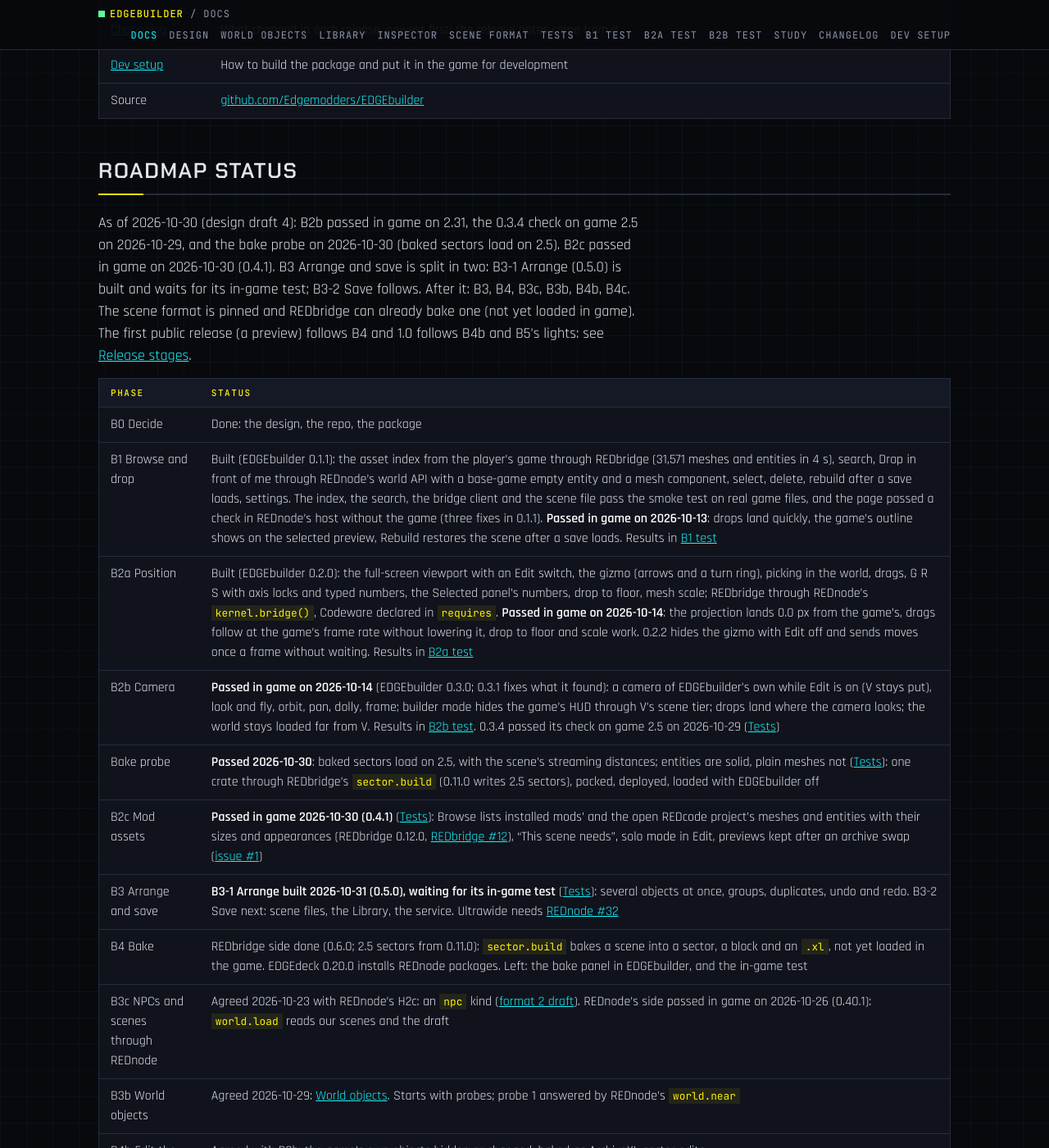
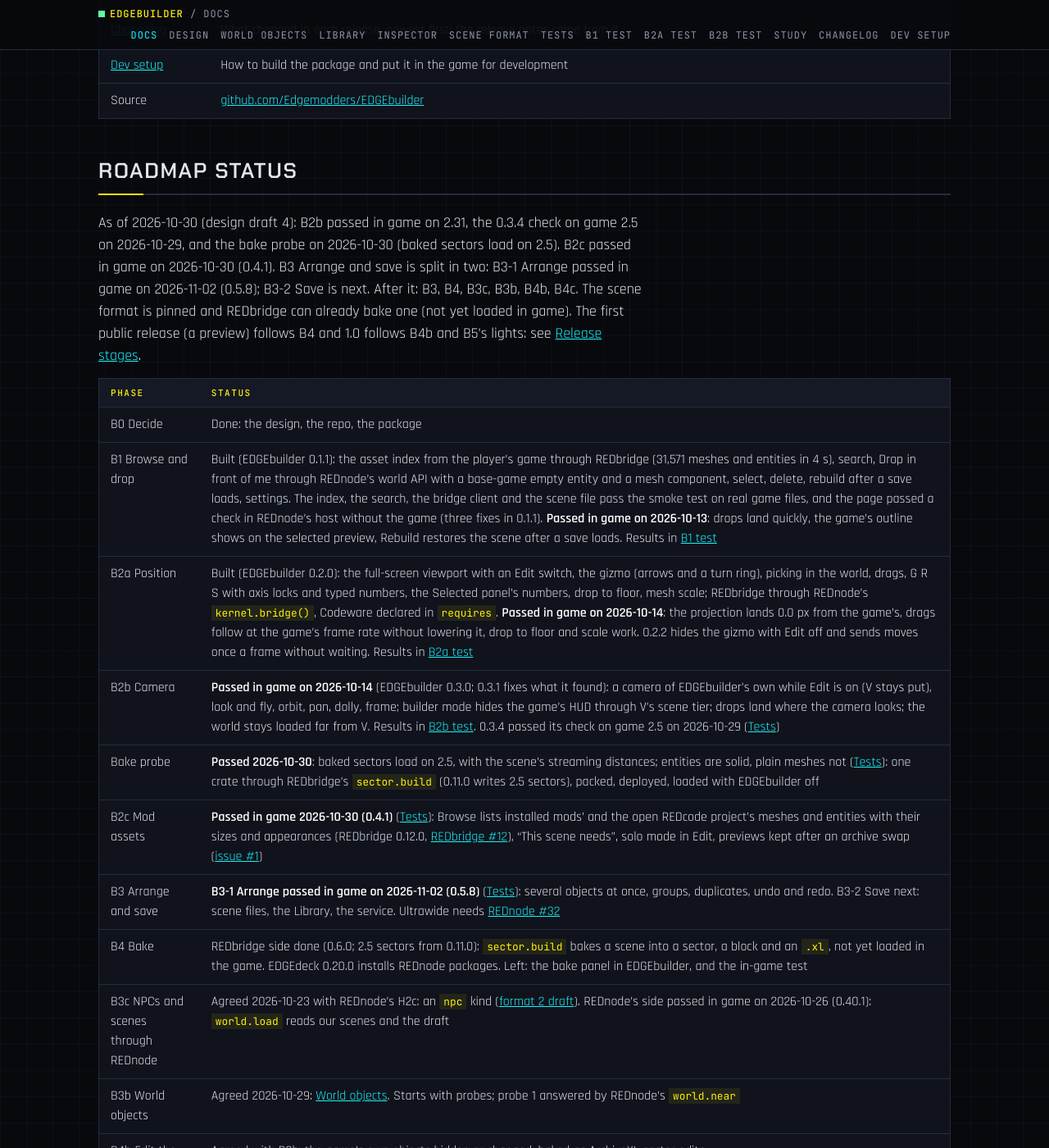
Before and after one commit to Edgemodders/EDGEbuilder, a Jekyll site: the page built from docs/index.md, in a window 1280 px wide and 1400 px high, scrolled down 903 px. Shown: the whole window at 82% size. Built offline with Jekyll 4.4.1, drawn with Linux system fonts in a browser that asks for light colours; our own code applies the rules of GitHub Pages for plain Markdown files.

Commit message:
B3-1 Arrange passed in game (0.5.8): the changelog section for the release
Co-Authored-By: Claude Opus 5.5 <noreply@anthropic.com>

```diff
--- a/docs/index.md
+++ b/docs/index.md
@@ -20,7 +20,7 @@ EDGEbuilder is a world builder for Cyberpunk 2077 that runs inside the game on R
 
 ## Roadmap status
 
-As of 2026-10-30 (design draft 4): B2b passed in game on 2.31, the 0.3.4 check on game 2.5 on 2026-10-29, and the bake probe on 2026-10-30 (baked sectors load on 2.5). B2c passed in game on 2026-10-30 (0.4.1). B3 Arrange and save is split in two: B3-1 Arrange (0.5.0) is built and waits for its in-game test; B3-2 Save follows. After it: B3, B4, B3c, B3b, B4b, B4c. The scene format is pinned and REDbridge can already bake one (not yet loaded in game). The first public release (a preview) follows B4 and 1.0 follows B4b and B5's lights: see [Release stages](design.md#release-stages).
+As of 2026-10-30 (design draft 4): B2b passed in game on 2.31, the 0.3.4 check on game 2.5 on 2026-10-29, and the bake probe on 2026-10-30 (baked sectors load on 2.5). B2c passed in game on 2026-10-30 (0.4.1). B3 Arrange and save is split in two: B3-1 Arrange passed in game on 2026-11-02 (0.5.8); B3-2 Save is next. After it: B3, B4, B3c, B3b, B4b, B4c. The scene format is pinned and REDbridge can already bake one (not yet loaded in game). The first public release (a preview) follows B4 and 1.0 follows B4b and B5's lights: see [Release stages](design.md#release-stages).
 
 | Phase | Status |
 |---|---|
@@ -30,7 +30,7 @@ As of 2026-10-30 (design draft 4): B2b passed in game on 2.31, the 0.3.4 check o
 | B2b Camera | **Passed in game on 2026-10-14** (EDGEbuilder 0.3.0; 0.3.1 fixes what it found): a camera of EDGEbuilder's own while Edit is on (V stays put), look and fly, orbit, pan, dolly, frame; builder mode hides the game's HUD through V's scene tier; drops land where the camera looks; the world stays loaded far from V. Results in [B2b test](b2b-test.md). 0.3.4 passed its check on game 2.5 on 2026-10-29 ([Tests](testing.md#034-check-on-game-25)) |
 | Bake probe | **Passed 2026-10-30**: baked sectors load on 2.5, with the scene's streaming distances; entities are solid, plain meshes not ([Tests](testing.md#bake-probe)): one crate through REDbridge's `sector.build` (0.11.0 writes 2.5 sectors), packed, deployed, loaded with EDGEbuilder off |
 | B2c Mod assets | **Passed in game 2026-10-30 (0.4.1)** ([Tests](testing.md#b2c-mod-assets)): Browse lists installed mods' and the open REDcode project's meshes and entities with their sizes and appearances (REDbridge 0.12.0, [REDbridge #12](https://github.com/Edgemodders/REDbridge/issues/12)), "This scene needs", solo mode in Edit, previews kept after an archive swap ([issue #1](https://github.com/Edgemodders/EDGEbuilder/issues/1)) |
-| B3 Arrange and save | **B3-1 Arrange built 2026-10-31 (0.5.0), waiting for its in-game test** ([Tests](testing.md#b3-1-arrange)): several objects at once, groups, duplicates, undo and redo. B3-2 Save next: scene files, the Library, the service. Ultrawide needs [REDnode #32](https://github.com/Edgemodders/REDnode/issues/32) |
+| B3 Arrange and save | **B3-1 Arrange passed in game on 2026-11-02 (0.5.8)** ([Tests](testing.md#b3-1-arrange)): several objects at once, groups, duplicates, undo and redo. B3-2 Save next: scene files, the Library, the service. Ultrawide needs [REDnode #32](https://github.com/Edgemodders/REDnode/issues/32) |
 | B4 Bake | REDbridge side done (0.6.0; 2.5 sectors from 0.11.0): `sector.build` bakes a scene into a sector, a block and an `.xl`, not yet loaded in the game. EDGEdeck 0.20.0 installs REDnode packages. Left: the bake panel in EDGEbuilder, and the in-game test |
 | B3c NPCs and scenes through REDnode | Agreed 2026-10-23 with REDnode's H2c: an `npc` kind ([format 2 draft](scene.md#format-2-draft-npcs)). REDnode's side passed in game on 2026-10-26 (0.40.1): `world.load` reads our scenes and the draft |
 | B3b World objects | Agreed 2026-10-29: [World objects](world-objects.md). Starts with probes; probe 1 answered by REDnode's `world.near` |
```
Also changed, not shown: CLAUDE.md (+1 -1 lines), docs/design.md (+1 -1 lines), docs/testing.md (+2 -2 lines), README.md, docs/changelog.md.
